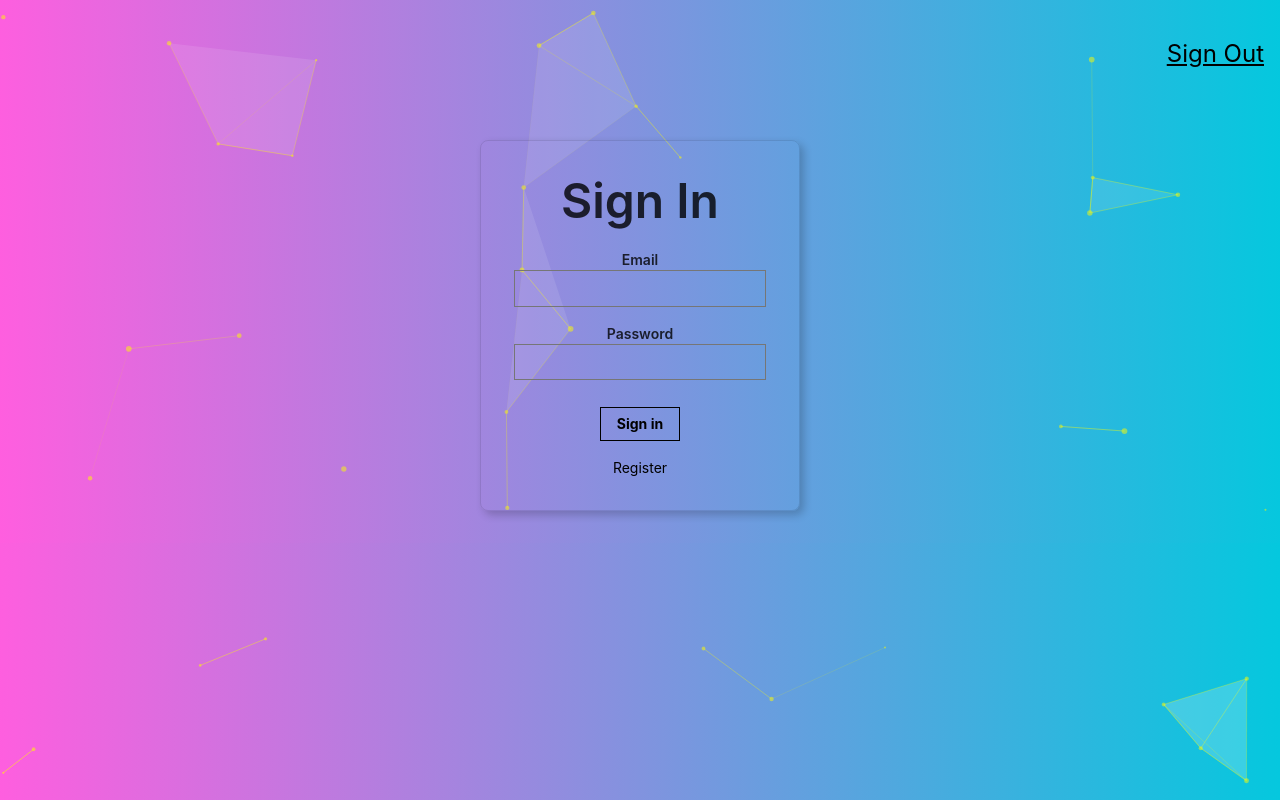
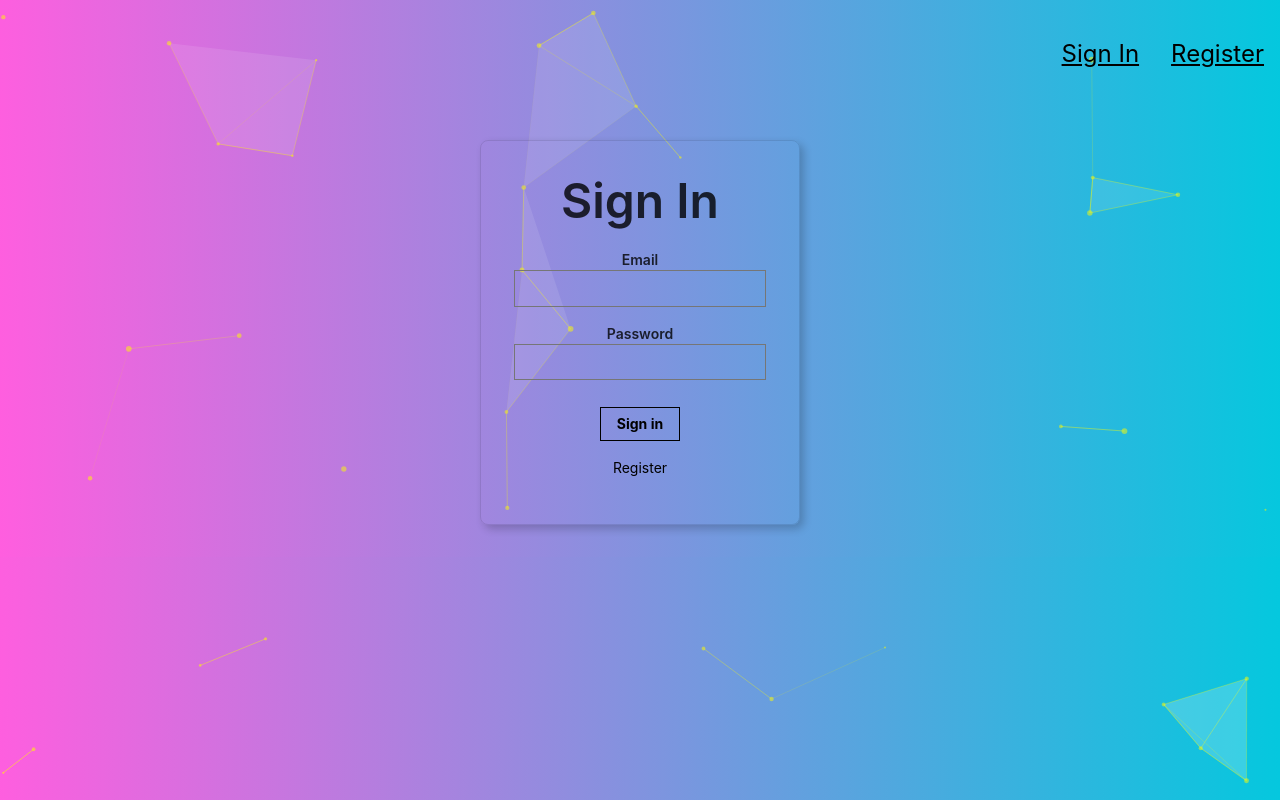
Before and after one commit to elmiang/smart-brain, a React (Create React App) app: page / in a window 1280 px wide. Built offline with nearby package versions, Linux system fonts and the light colour scheme.

Commit message:
Start connecting frontend to backend with signin

```diff
--- a/package.json
+++ b/package.json
@@ -19,7 +19,8 @@
     "start": "react-scripts start",
     "build": "react-scripts build",
     "test": "react-scripts test",
-    "eject": "react-scripts eject"
+    "eject": "react-scripts eject",
+    "startserver": "nodemon server.js"
   },
   "eslintConfig": {
     "extends": [
@@ -38,5 +39,8 @@
       "last 1 firefox version",
       "last 1 safari version"
     ]
+  },
+  "devDependencies": {
+    "nodemon": "^2.0.22"
   }
 }
--- a/src/App.css
+++ b/src/App.css
@@ -20,3 +20,7 @@
   left: 0;
   z-index: -1;
 }
+
+.justify-end {
+  justify-content: flex-end;
+}
--- a/src/App.js
+++ b/src/App.js
@@ -6,6 +6,7 @@
 import Rank from './components/Rank/Rank';
 import FaceRecognition from './components/FaceRecognition/FaceRecognition';
 import SignIn from './components/SignIn/SignIn';
+import Register from './components/Register/Register';
 import './App.css';
 
 const MODEL_ID = 'face-detection';
@@ -51,10 +52,16 @@
       imageUrl: '',
       box: [],
       route: 'signin',
+      isSignedIn: false,
     }
   }
 
   onRouteChange = (route) => {
+    if (route === 'signout') {
+      this.setState({isSignedIn: false});
+    } else if (route === 'home') {
+      this.setState({isSignedIn: true});
+    }
     this.setState({route: route});
   }
 
@@ -87,22 +94,31 @@
       .catch(error => console.log('error', error));
   }
 
+
   render() {
+    const { isSignedIn, route, box, imageUrl } = this.state;
     return (
       <div className="App">
         <ParticleBackground />
-        <Navigation onRouteChange={this.onRouteChange}/>
-        {this.state.route === 'signin'
-          ? <SignIn onRouteChange={this.onRouteChange}/>
-          : <div>
+        <Navigation
+          onRouteChange={this.onRouteChange}
+          isSignedIn={isSignedIn}
+        />
+        {route === 'home'
+          ? <div>
               <Logo />
               <Rank />
               <ImageLinkForm
                 onInputChange={this.onInputChange}
                 onButtonSubmit={this.onButtonSubmit}
               />
-              <FaceRecognition box={this.state.box} imageLink={this.state.imageUrl} />
+              <FaceRecognition box={box} imageLink={imageUrl} />
             </div>
+          : (
+              route === 'signin'
+              ? <SignIn onRouteChange={this.onRouteChange}/>
+              : <Register onRouteChange={this.onRouteChange}/>
+            )
         }
       </div>
     );
--- a/src/components/Navigation/Navigation.js
+++ b/src/components/Navigation/Navigation.js
@@ -1,10 +1,16 @@
 import React from "react";
 
-const Navigation = ({ onRouteChange }) => {
+const Navigation = ({ onRouteChange, isSignedIn}) => {
   return(
-    <nav className="flex flex-column items-end">
-      <p onClick={() => onRouteChange('signin')} className="f3 link dim black underline pa3 pointer">Sign Out</p>
-    </nav>
+    (isSignedIn
+      ? <nav className="flex flex-column items-end">
+          <p onClick={() => onRouteChange('signout')} className="f3 link dim black underline pa3 pointer">Sign Out</p>
+        </nav>
+      : <nav className="flex flex-row justify-end">
+          <p onClick={() => onRouteChange('signin')} className="f3 link dim black underline pa3 pointer">Sign In</p>
+          <p onClick={() => onRouteChange('register')} className="f3 link dim black underline pa3 pointer">Register</p>
+        </nav>
+    )
   );
 }
 
--- /dev/null
+++ b/src/components/Register/Register.js
@@ -0,0 +1,37 @@
+import React from "react";
+
+const Register = ({ onRouteChange }) => {
+  return(
+    <article className="br3 ba b--black-10 mv4 w-100 w-50-m w-25-l mw6 shadow-5 center">
+      <main className="pa4 black-80">
+        <div className="measure">
+          <fieldset id="sign_up" className="ba b--transparent ph0 mh0">
+            <legend className="f1 fw6 ph0 mh0">Register</legend>
+            <div className="mt3">
+              <label className="db fw6 lh-copy f6" htmlFor="name">Name</label>
+              <input className="pa2 input-reset ba bg-transparent hover-bg-black hover-white w-100" type="text" name="name"  id="name"/>
+            </div>
+            <div className="mt3">
+              <label className="db fw6 lh-copy f6" htmlFor="email-address">Email</label>
+              <input className="pa2 input-reset ba bg-transparent hover-bg-black hover-white w-100" type="email" name="email-address"  id="email-address"/>
+            </div>
+            <div className="mv3">
+              <label className="db fw6 lh-copy f6" htmlFor="password">Password</label>
+              <input className="b pa2 input-reset ba bg-transparent hover-bg-black hover-white w-100" type="password" name="password"  id="password"/>
+            </div>
+          </fieldset>
+          <div className="">
+            <input
+              onClick={() => onRouteChange('home')}
+              className="b ph3 pv2 input-reset ba b--black bg-transparent grow pointer f6 dib"
+              type="submit"
+              value="Sign in"
+            />
+          </div>
+        </div>
+      </main>
+    </article>
+  );
+}
+
+export default Register;
--- a/src/components/SignIn/SignIn.js
+++ b/src/components/SignIn/SignIn.js
@@ -1,33 +1,74 @@
-import React from "react";
+import React, { useState } from "react";
 
 const SignIn = ({ onRouteChange }) => {
+  const [email, setEmail] = useState("");
+  const [password, setPassword] = useState("");
+
+
+  const onEmailChange = (event) => {
+    setEmail(event.target.value);
+  }
+
+  const onPasswordChange = (event) => {
+    setPassword(event.target.value);
+  }
+
+  const onSubmitSignIn = () => {
+    fetch('http://localhost:3000/signin', {
+      method: 'post',
+      headers: {'Content-Type': 'application/json'},
+      body: JSON.stringify({
+        email: email,
+        password: password
+      })
+    })
+      .then(res => res.json())
+      .then(data => {
+        if (data === 'Success') {
+          onRouteChange('home');
+        }
+      });
+  }
+
   return(
     <article className="br3 ba b--black-10 mv4 w-100 w-50-m w-25-l mw6 shadow-5 center">
       <main className="pa4 black-80">
-        <form className="measure">
+        <div className="measure">
           <fieldset id="sign_up" className="ba b--transparent ph0 mh0">
             <legend className="f1 fw6 ph0 mh0">Sign In</legend>
             <div className="mt3">
-              <label className="db fw6 lh-copy f6" for="email-address">Email</label>
-              <input className="pa2 input-reset ba bg-transparent hover-bg-black hover-white w-100" type="email" name="email-address"  id="email-address"/>
+              <label className="db fw6 lh-copy f6" htmlFor="email-address">Email</label>
+              <input
+                className="pa2 input-reset ba bg-transparent hover-bg-black hover-white w-100"
+                type="email"
+                name="email-address"
+                id="email-address"
+                onChange={onEmailChange}
+              />
             </div>
             <div className="mv3">
-              <label className="db fw6 lh-copy f6" for="password">Password</label>
-              <input className="b pa2 input-reset ba bg-transparent hover-bg-black hover-white w-100" type="password" name="password"  id="password"/>
+              <label className="db fw6 lh-copy f6" htmlFor="password">Password</label>
+              <input
+              className="b pa2 input-reset ba bg-transparent hover-bg-black hover-white w-100"
+              type="password"
+              name="password"
+              id="password"
+              onChange={onPasswordChange}
+            />
             </div>
           </fieldset>
           <div className="">
             <input
-              onClick={() => onRouteChange('home')}
+              onClick={onSubmitSignIn}
               className="b ph3 pv2 input-reset ba b--black bg-transparent grow pointer f6 dib"
               type="submit"
               value="Sign in"
             />
           </div>
           <div className="lh-copy mt3">
-            <a href="#0" className="f6 link dim black db">Register</a>
+            <p onClick={() => onRouteChange('register')} href="#0" className="f6 link dim black pointer db">Register</p>
           </div>
-        </form>
+        </div>
       </main>
     </article>
   );
```
Also changed, not shown: 1 other file (tests, documents, lock files or other folders).
